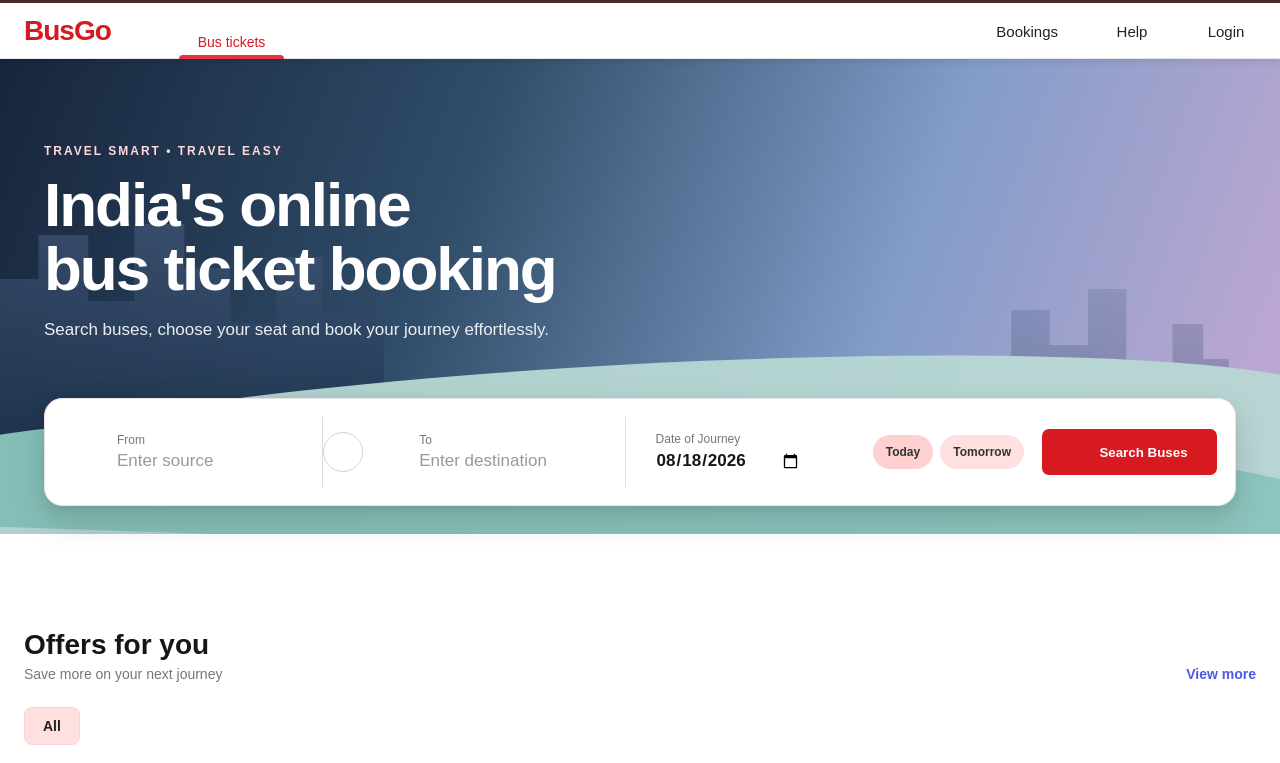
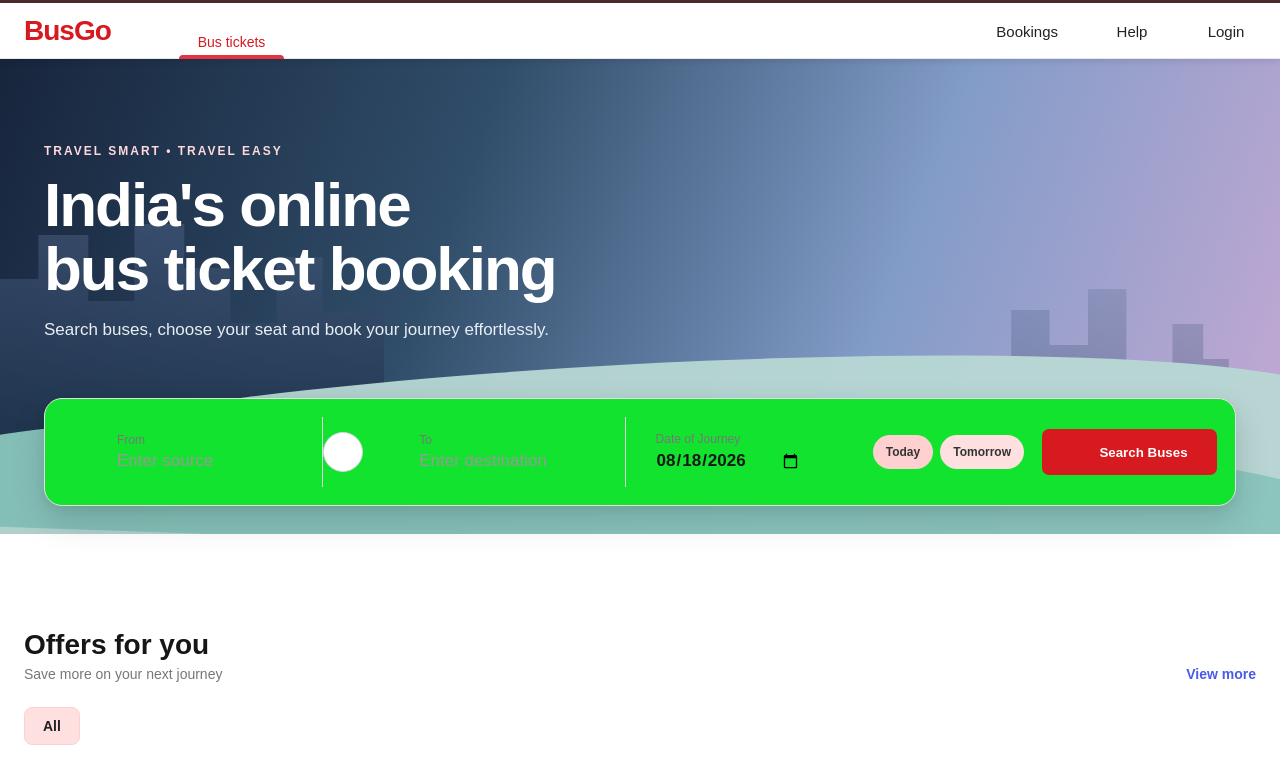
Before and after one commit to Vishwajeet1503/BusGo, a React (Vite) app in the folder client/: page / in a window 1280 px wide. Shown: the top 763 px of the page. Built offline with nearby package versions, Linux system fonts and the light colour scheme; no server answers; some icons are missing.

Commit message:
test change

```diff
--- a/client/src/index.css
+++ b/client/src/index.css
@@ -3354,7 +3354,7 @@ a {
 
   height: 100%;
 
-  background: #ffffff;
+  background: #12e32e;
 
   border: 1px solid #e4e4e4;
 
```
